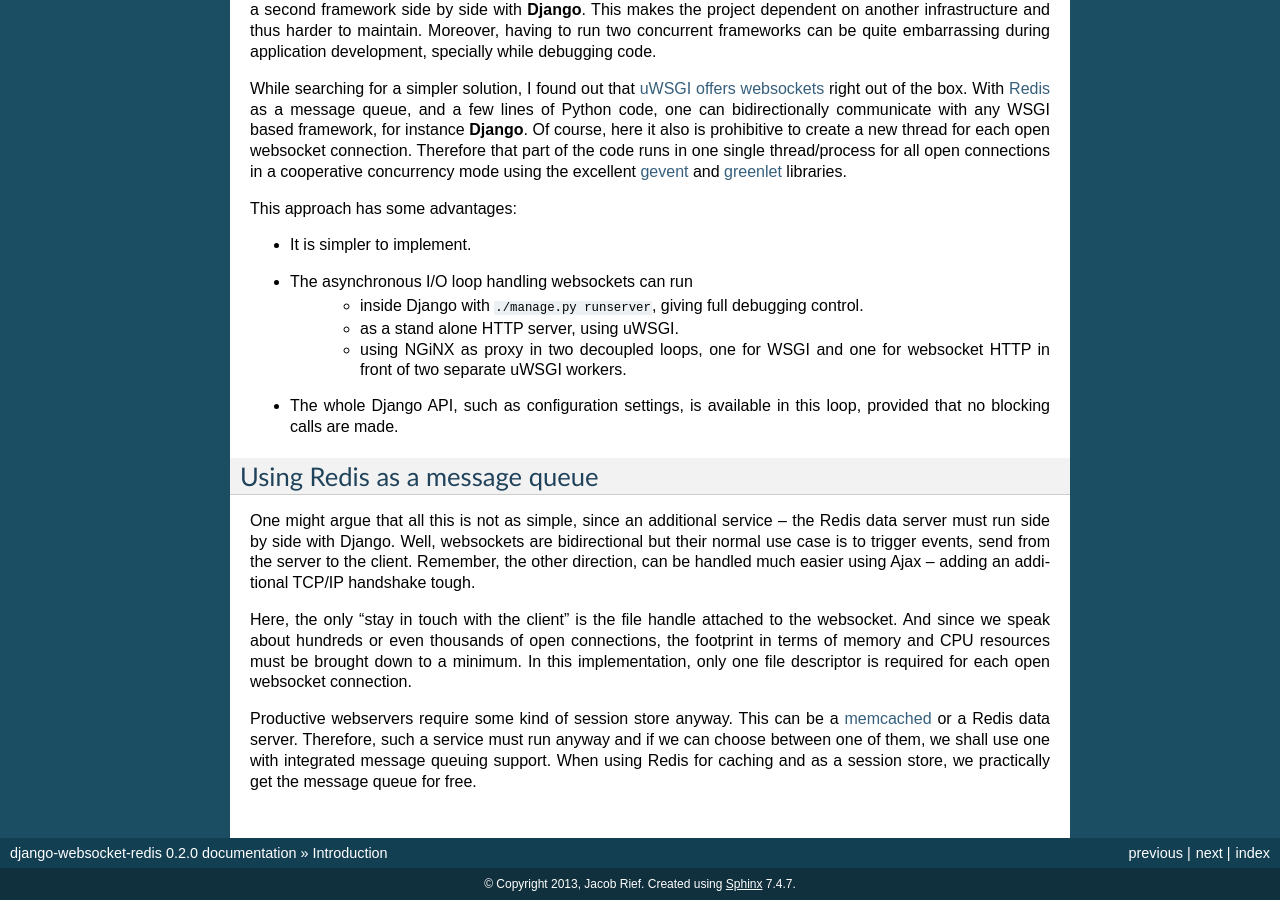
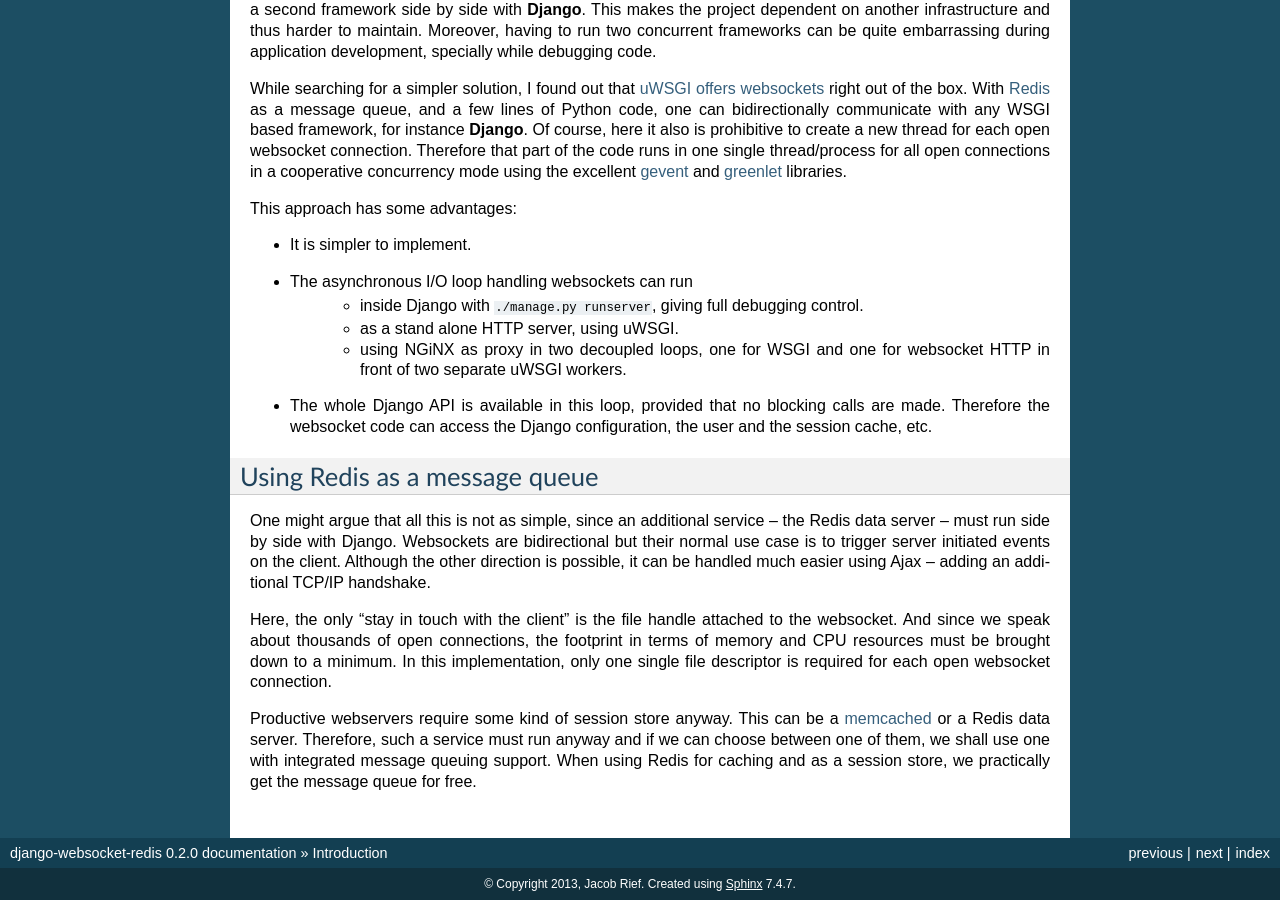
Before and after one commit to jrief/django-websocket-redis, a Sphinx documentation site: the page built from docs/introduction.rst, in a window 1280 px wide and 900 px high, scrolled down 1140 px. Built offline with Sphinx 7.4.7, drawn with Linux system fonts in a browser that asks for light colours.

Commit message:
Updated docs

```diff
--- a/docs/introduction.rst
+++ b/docs/introduction.rst
@@ -62,21 +62,22 @@
 	* as a stand alone HTTP server, using uWSGI.
 	* using NGiNX as proxy in two decoupled loops, one for WSGI and one for websocket HTTP in front
 	  of two separate uWSGI workers.
-* The whole Django API, such as configuration settings, is available in this loop, provided that no
-  blocking calls are made.
+* The whole Django API is available in this loop, provided that no blocking calls are made.
+  Therefore the websocket code can access the Django configuration, the user and the session cache,
+  etc.
 
 
 Using Redis as a message queue
 ------------------------------
 One might argue that all this is not as simple, since an additional service – the Redis data server
-must run side by side with Django. Well, websockets are bidirectional but their normal use case is
-to trigger events, send from the server to the client. Remember, the other direction, can be handled
-much easier using Ajax – adding an additional TCP/IP handshake tough.
+– must run side by side with Django. Websockets are bidirectional but their normal use case is to
+trigger server initiated events on the client. Although the other direction is possible, it can
+be handled much easier using Ajax – adding an additional TCP/IP handshake.
 
 Here, the only “stay in touch with the client” is the file handle attached to the websocket.
-And since we speak about hundreds or even thousands of open connections, the footprint in terms
-of memory and CPU resources must be brought down to a minimum. In this implementation, only
-one file descriptor is required for each open websocket connection.
+And since we speak about thousands of open connections, the footprint in terms of memory and CPU
+resources must be brought down to a minimum. In this implementation, only one single file descriptor
+is required for each open websocket connection.
 
 Productive webservers require some kind of session store anyway. This can be a memcached_ or a
 Redis data server. Therefore, such a service must run anyway and if we can choose between one
```
